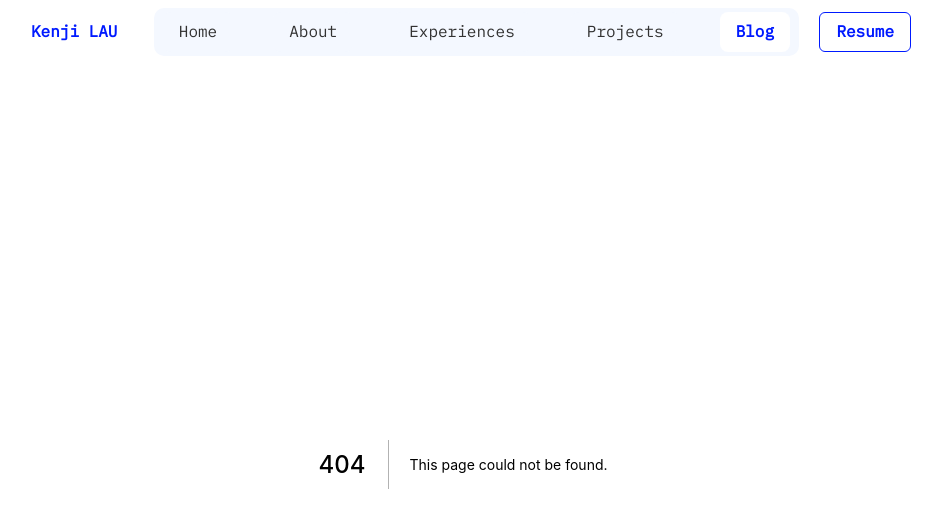
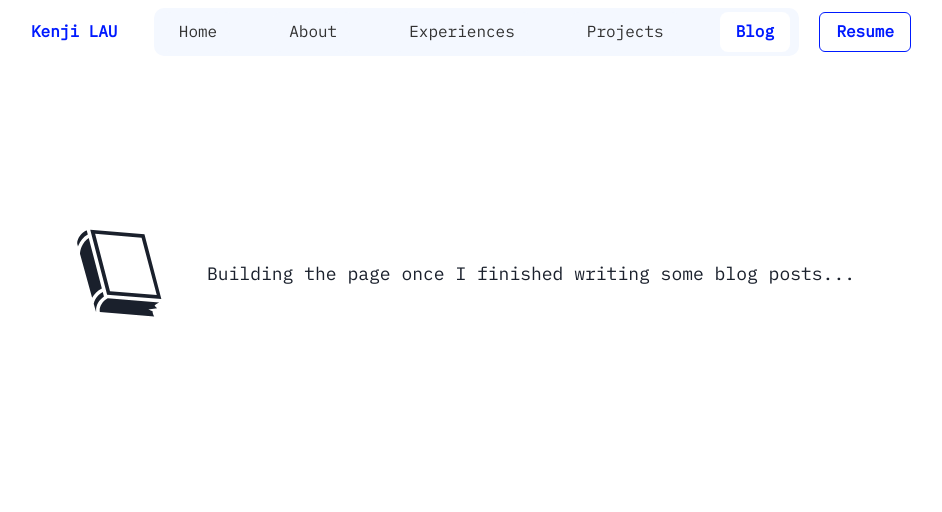
Before and after one commit to krouspy/portfolio-v2, a Next.js app: page /blog in a window 1280 px wide. Before the commit this address had no page. Shown: the top 512 px of the page, without its empty margins (177-1119 px from the left). Built offline with nearby package versions, Linux system fonts and the light colour scheme.

Commit message:
add Blog page

```diff
--- /dev/null
+++ b/pages/blog.tsx
@@ -0,0 +1,14 @@
+import type { NextPage } from 'next';
+import { Stack, Icon, Text } from '@chakra-ui/react';
+import { GiBlackBook } from 'react-icons/gi';
+
+const Blog: NextPage = () => {
+  return (
+    <Stack direction="row" justify="center" align="center" py="20%" spacing="10">
+      <Icon as={GiBlackBook} fontSize="8xl" />
+      <Text fontSize="large">Building the page once I finished writing some blog posts...</Text>
+    </Stack>
+  );
+};
+
+export default Blog;
```
